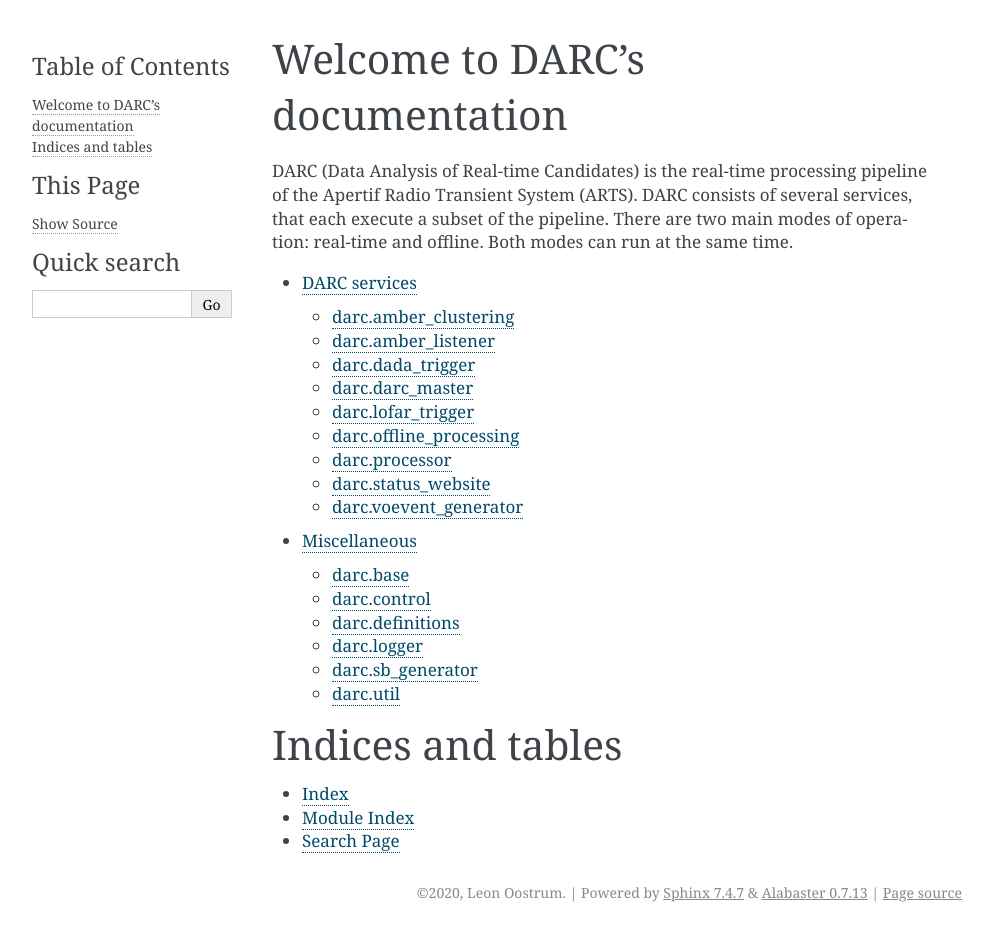
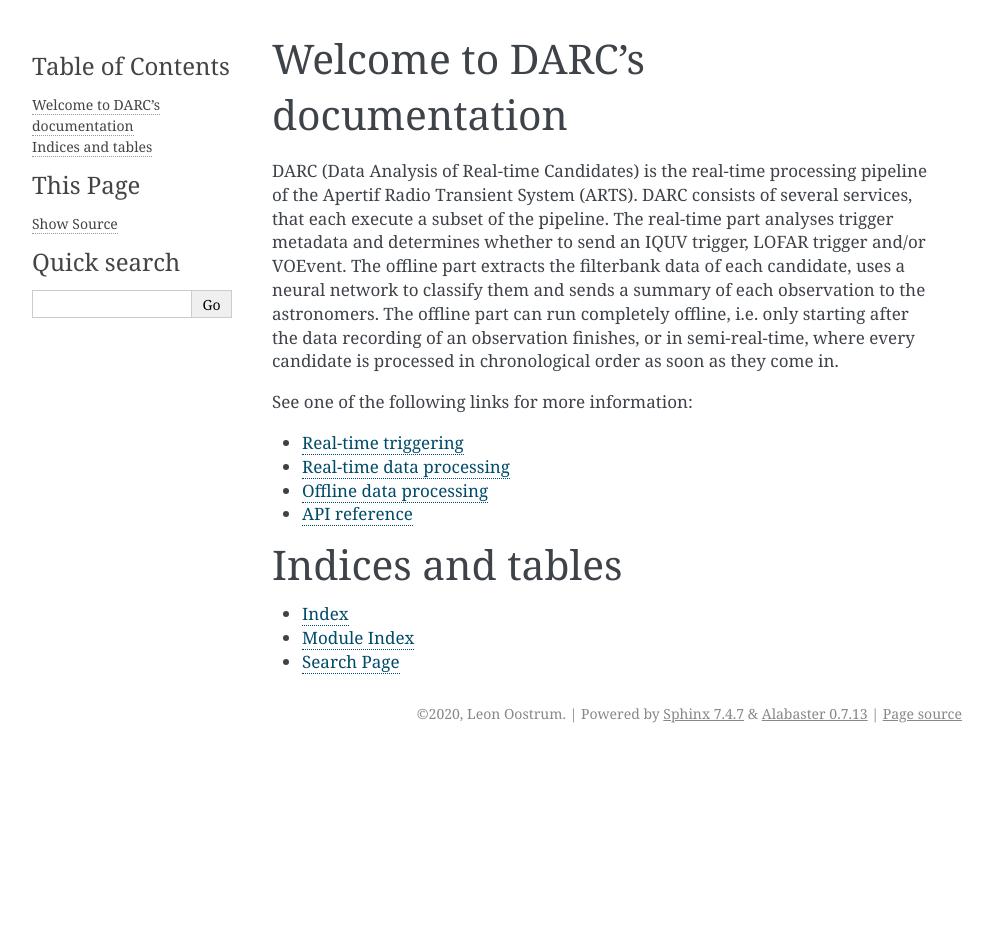
Before and after one commit to loostrum/darc, a Sphinx documentation site: the page built from docs/index.rst, in a window 1280 px wide. Shown: the whole page, without its empty margins (148-1141 px from the left). Built offline with Sphinx 7.4.7, drawn with Linux system fonts in a browser that asks for light colours; after the commit the page ends 900 px from its top, so only the background shows below that.

Commit message:
WIP: update docs

```diff
--- a/docs/_modules/misc.rst
+++ b/docs/_modules/misc.rst
@@ -1,35 +1,35 @@
 Miscellaneous
 =============
 
-darc.base
+Base class
 ----------------
 
 .. automodule:: darc.base
 
-darc.control
+Control
 -------------------
 
 .. automodule:: darc.control
 
 
-darc.definitions
------------------------
+Definitions
+-----------
 
 .. automodule:: darc.definitions
 
-darc.logger
-------------------
+Logger
+------
 
 .. automodule:: darc.logger
 
 
-darc.sb\_generator
--------------------------
+Synthesized Beam Generator
+--------------------------
 
 .. automodule:: darc.sb_generator
 
 
-darc.util
-----------------
+Utilities
+---------
 
 .. automodule:: darc.util
--- /dev/null
+++ b/docs/_modules/offline.rst
@@ -0,0 +1,2 @@
+Offline data processing
+=======================
--- /dev/null
+++ b/docs/_modules/processor.rst
@@ -0,0 +1,2 @@
+Real-time data processing
+=========================
--- a/docs/_modules/services.rst
+++ b/docs/_modules/services.rst
@@ -1,47 +1,53 @@
 DARC services
 =============
 
-darc.amber\_clustering
------------------------------
+Master service
+--------------
+
+.. automodule:: darc.darc_master
+
+Reading AMBER candidates
+------------------------
+
+.. automodule:: darc.amber_listener
+
+Clustering of AMBER candidates
+------------------------------
 
 .. automodule:: darc.amber_clustering
 
-darc.amber\_listener
----------------------------
-
-.. automodule:: darc.amber_listener
-
-darc.dada\_trigger
--------------------------
+IQUV triggering
+---------------
 
 .. automodule:: darc.dada_trigger
 
-darc.darc\_master
-------------------------
 
-.. automodule:: darc.darc_master
-
-darc.lofar\_trigger
-------------------------
+LOFAR triggering
+----------------
 
 .. automodule:: darc.lofar_trigger
 
-darc.offline\_processing
--------------------------------
+Sending VOEvents
+----------------
+
+.. automodule:: darc.voevent_generator
+
+Offline data processing
+-----------------------
 
 .. automodule:: darc.offline_processing
 
-darc.processor
----------------------
+Real-time data processing (worker node)
+---------------------------------------
 
 .. automodule:: darc.processor
 
-darc.status\_website
----------------------------
+Real-time data processing (master node)
+---------------------------------------
+
+.. automodule:: darc.processor_master
+
+Monitoring
+----------
 
 .. automodule:: darc.status_website
-
-darc.voevent\_generator
-------------------------------
-
-.. automodule:: darc.voevent_generator
--- /dev/null
+++ b/docs/_modules/triggers.rst
@@ -0,0 +1,32 @@
+Real-time triggering
+====================
+
+Introduction
+------------
+The ARTS GPU cluster receives both a Stokes I and Stokes IQUV data stream from the
+beamformer, and searches the Stokes I data for transients in real-time using a GPU pipeline,
+`AMBER <https://www.github.com/AA-ALERT/AMBER>`_. The real-time triggering part of DARC takes
+the candidate metadata produced by AMBER, and decides whether or not to send a trigger to store
+IQUV data, observe with the LOFAR transient buffer boards (TBBs), or send a VOEvent.
+
+Reading AMBER candidates
+^^^^^^^^^^^^^^^^^^^^^^^^
+Each worker node runs three instances of AMBER, each searching a different part of parameter space.
+The candidate metadata is written to a text file, one file per AMBER instance. These files are read by
+the :class:`AMBERListener <darc.amber_listener.AMBERListener>` module, which reads the files in a
+way similar to the ``tail -f`` command in bash. Each line of an AMBER file, containing the metadata of one candidate,
+is fed to the next modules as-is, i.e. as one string. As the triggers with different DMs and the same arrival time
+are detected by AMBER at different times, the candidates as output by
+:class:`AMBERListener <darc.amber_listener.AMBERListener>` are not necessarily in chronological order.
+
+Clustering and thresholding
+^^^^^^^^^^^^^^^^^^^^^^^^^^^
+
+IQUV triggering
+^^^^^^^^^^^^^^^
+
+LOFAR triggering
+^^^^^^^^^^^^^^^^
+
+Sending VOEvents
+^^^^^^^^^^^^^^^^
--- a/docs/conf.py
+++ b/docs/conf.py
@@ -23,6 +23,8 @@
 autodoc_default_options = {'members': True, 'undoc-members': True,
                            'private-members': True, 'show-inheritance': True}
 
+# make sure link targets are unique
+autosectionlabel_prefix_document = True
 
 # -- Project information -----------------------------------------------------
 
@@ -39,7 +41,7 @@
 # Add any Sphinx extension module names here, as strings. They can be
 # extensions coming with Sphinx (named 'sphinx.ext.*') or your custom
 # ones.
-extensions = ['sphinx.ext.autodoc']
+extensions = ['sphinx.ext.autodoc', 'sphinx.ext.autosectionlabel']
 
 # Add any paths that contain templates here, relative to this directory.
 templates_path = ['_templates']
--- a/docs/index.rst
+++ b/docs/index.rst
@@ -2,15 +2,23 @@
 ===============================
 DARC (Data Analysis of Real-time Candidates) is the real-time processing pipeline of the
 Apertif Radio Transient System (ARTS). DARC consists of several services, that each execute
-a subset of the pipeline. There are two main modes of operation: real-time and offline.
-Both modes can run at the same time.
+a subset of the pipeline. The real-time part analyses trigger metadata and determines whether
+to send an IQUV trigger, LOFAR trigger and/or VOEvent. The offline part extracts the filterbank data
+of each candidate, uses a neural network to classify them and sends a summary of each observation
+to the astronomers. The offline part can run completely offline, i.e. only starting after the data recording
+of an observation finishes, or in semi-real-time, where every candidate is processed in chronological order
+as soon as they come in.
 
+See one of the following links for more information:
 
 .. toctree::
-   :maxdepth: 2
+    :maxdepth: 1
 
-   _modules/services
-   _modules/misc
+    _modules/triggers
+    _modules/processor
+    _modules/offline
+    _modules/api
+
 
 
 Indices and tables
```
Also changed, not shown: docs/_modules/api.rst (added, +9 -0 lines), docs/_modules/processor_tools.rst (added, +28 -0 lines), 1 other file.
